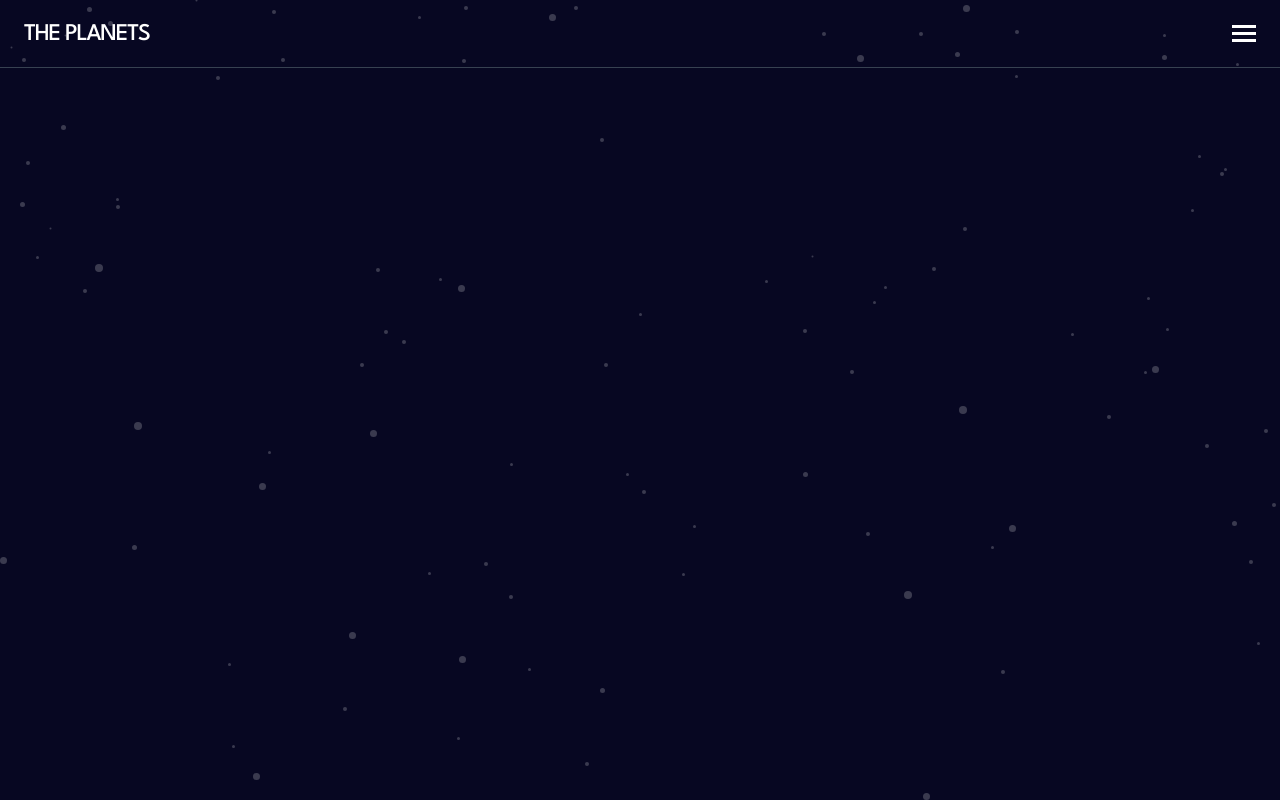
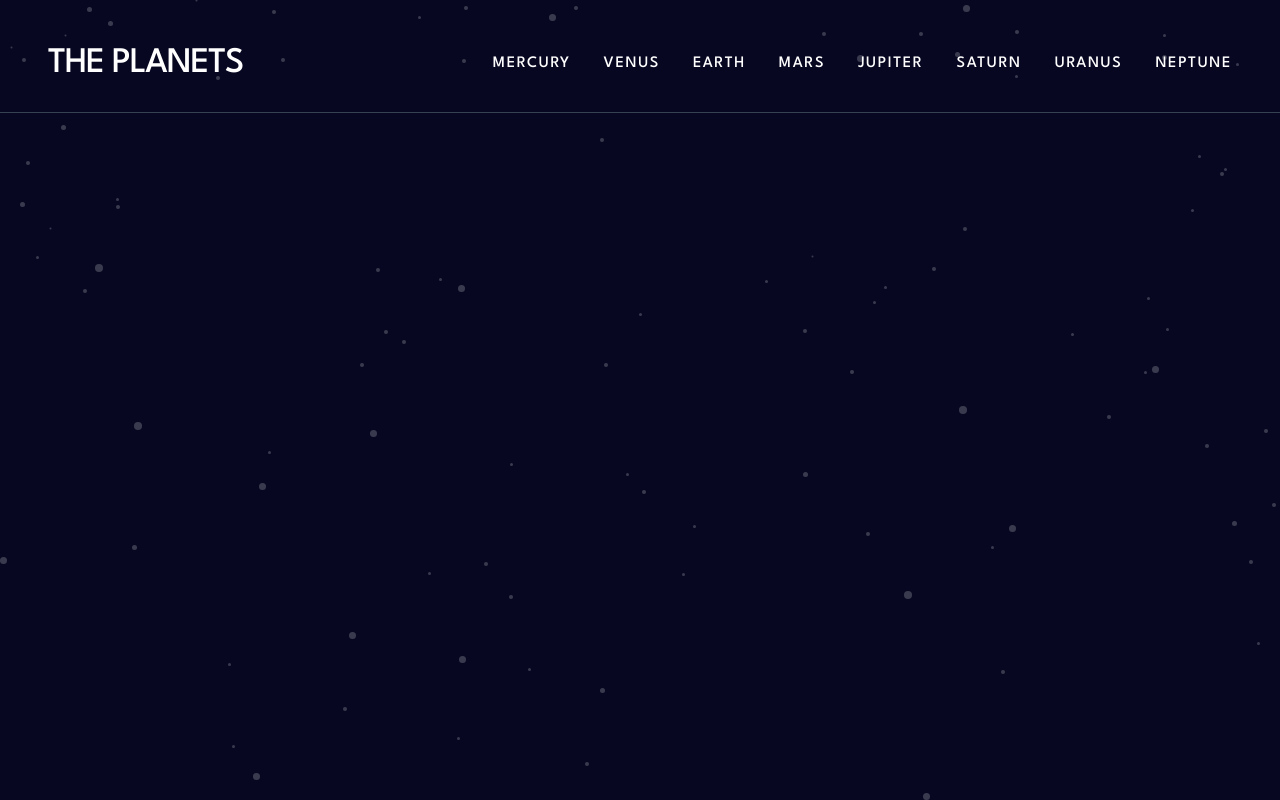
Before and after one commit to mkulemeka/planets-fact-site, a React (Vite) app: page / in a window 1280 px wide. Built offline with nearby package versions, Linux system fonts and the light colour scheme; the HTML template or start-up script is replaced by a standard one.

Commit message:
tablet and larger screen sizing complete

```diff
--- a/src/components/Navbar.jsx
+++ b/src/components/Navbar.jsx
@@ -13,16 +13,25 @@ const Navbar = ({ planets }) => {
   };
 
   return (
-    <nav className="nav flex justify-between relative w-full py-[1rem] px-[1.5rem] h-[4.25rem] border-b-[1.5px] border-gray-700">
-      <div className="flex justify-between items-center w-full">
+    <nav className="nav flex md:flex-col lg:flex-row justify-between relative w-full py-[1rem] px-[1.5rem] h-[4.25rem] md:h-auto md:pt-8 md:gap-4 border-b-[1.5px] border-gray-700">
+      <div className="flex justify-between md:justify-center lg:justify-start items-center w-full lg:px-[1.5rem]">
         <div className="font-leagueSpartan font-medium text-logo tracking-tighter flex items-center h-full">
-          <p className="">THE PLANETS</p>
+          <span className=" md:text-stats">THE PLANETS</span>
         </div>
-        <figure role="button" aria-label="menu" onClick={hamburgerClick}>
+        <figure
+          className="md:hidden"
+          role="button"
+          aria-label="menu"
+          onClick={hamburgerClick}
+        >
           <img src={hamburger} alt="hamburger" />
         </figure>
       </div>
-      <PlanetLinks planets={planets} isNavOpen={isNavOpen} />
+      <PlanetLinks
+        planets={planets}
+        isNavOpen={isNavOpen}
+        setIsNavOpen={setIsNavOpen}
+      />
     </nav>
   );
 };
--- a/src/components/PlanetLinks.jsx
+++ b/src/components/PlanetLinks.jsx
@@ -1,15 +1,22 @@
 import { Link } from "react-router-dom";
 import PropTypes from "prop-types";
 import { images } from "../assets";
+import { useEffect } from "react";
 
-const PlanetLinks = ({ planets, isNavOpen }) => {
+const PlanetLinks = ({ planets, isNavOpen, setIsNavOpen }) => {
+  useEffect(() => {
+    if (window.innerWidth > 768) {
+      setIsNavOpen(true);
+    }
+  });
+
   const { chevron } = images;
 
   return (
     <>
       {isNavOpen && (
         <ul
-          className={`flex flex-col absolute left-0 top-[7.0625rem] uppercase w-full px-[1.5rem] z-10 transition-all ease-in-out delay-1000 ${
+          className={`flex flex-col md:flex-row md:justify-center md:gap-[2.0625rem] absolute md:static left-0 top-[7.0625rem] uppercase w-full px-[1.5rem] z-10 transition-all ease-in-out delay-1000 ${
             isNavOpen ? "opacity-100" : "opacity-0"
           }`}
         >
@@ -20,16 +27,16 @@ const PlanetLinks = ({ planets, isNavOpen }) => {
               <li key={planet}>
                 <Link
                   to={planet === "Mercury" ? "/" : `/${planet.toLowerCase()}`}
-                  className={`flex items-center pt-[1.25rem] pb-[1.25rem] tracking-widest font-medium ${
+                  className={`flex items-center pt-[1.25rem] pb-[1.25rem] tracking-widest font-medium md:border-0 ${
                     planet !== "Mercury" && "border-t-[1.5px] border-gray-700"
                   }`}
                 >
                   <div
-                    className={`${planetColor} h-[1.25rem] w-[1.25rem] rounded-[100%] mr-[1.5rem]`}
+                    className={`${planetColor} h-[1.25rem] w-[1.25rem] rounded-[100%] mr-[1.5rem] md:hidden`}
                   ></div>
                   <div className="flex justify-between items-center w-full">
                     {planet}
-                    <figure>
+                    <figure className="md:hidden">
                       <img src={chevron} alt="chevron" />
                     </figure>
                   </div>
@@ -46,6 +53,7 @@ const PlanetLinks = ({ planets, isNavOpen }) => {
 PlanetLinks.propTypes = {
   planets: PropTypes.arrayOf(PropTypes.string).isRequired,
   isNavOpen: PropTypes.bool.isRequired,
+  setIsNavOpen: PropTypes.func.isRequired,
 };
 
 export default PlanetLinks;
--- a/tailwind.config.js
+++ b/tailwind.config.js
@@ -29,7 +29,7 @@ export default {
         logo: "1.5rem",
         regular: "1rem",
         heading: "5rem",
-        stats: "2.5rem",
+        stats: "2.25rem",
         subHeading: "0.75rem",
         statsHeading: "0.6875rem",
       },
```
